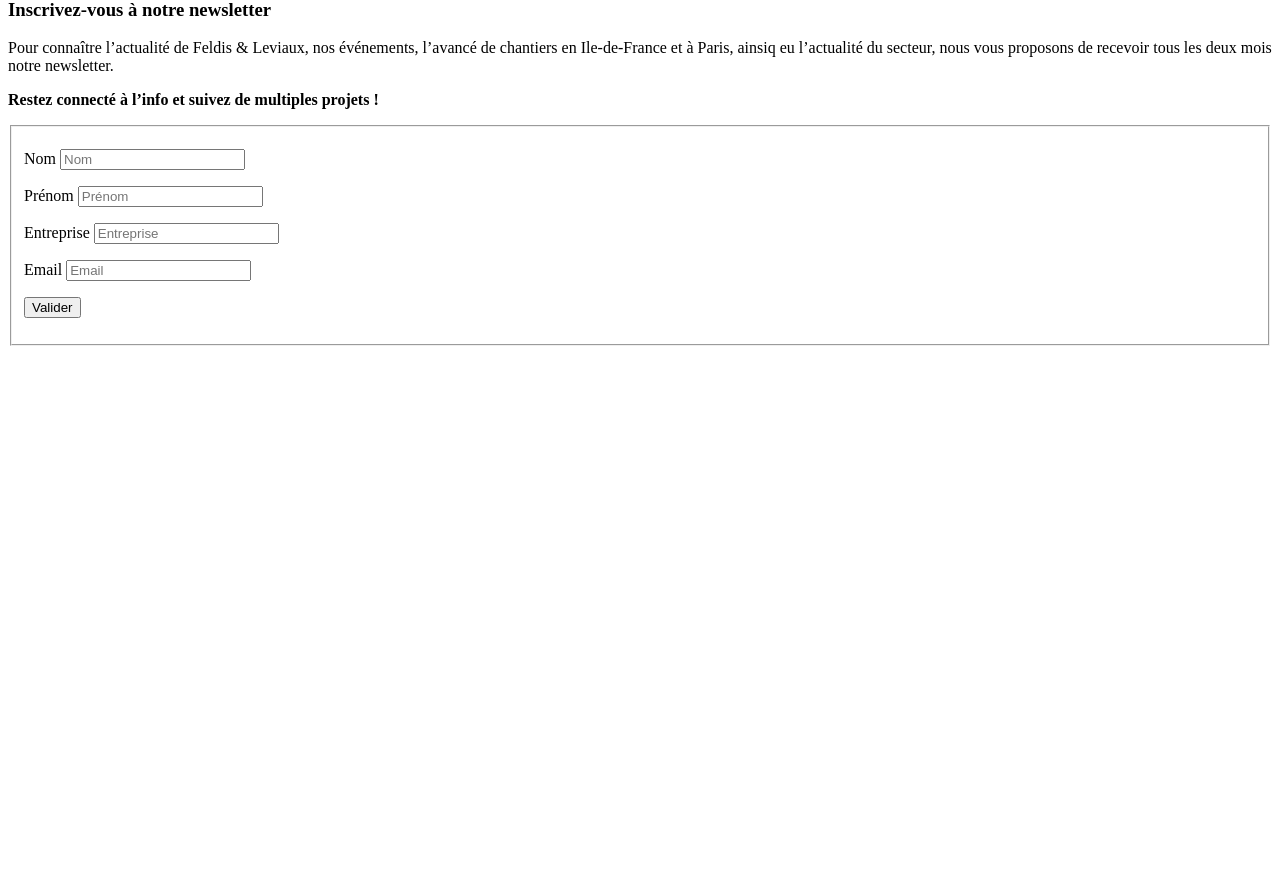
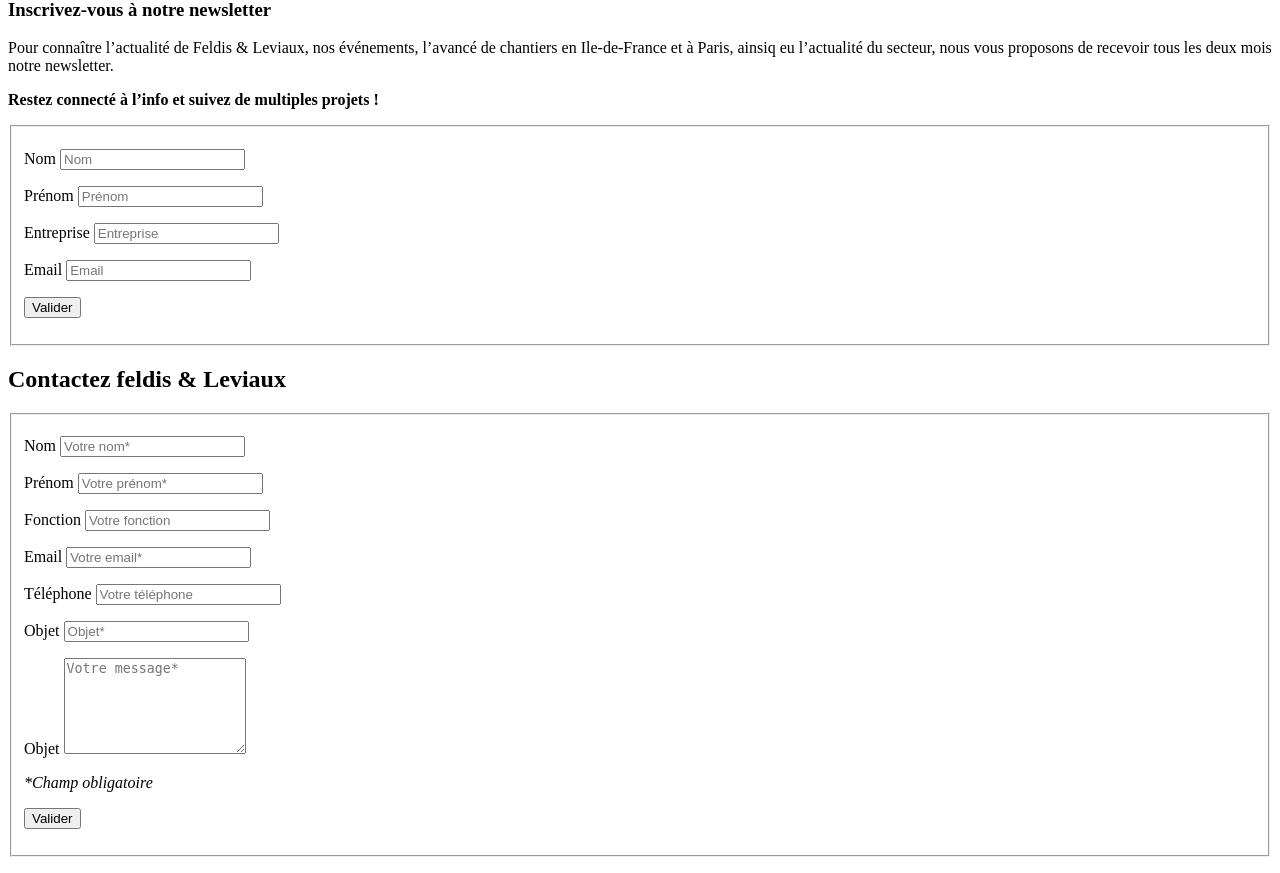
Before and after one commit to olivialy/feldis, a PHP site: page /templates/_pages/_accueil.php in a window 1280 px wide. Shown: the part 2333-3206 px from the top of the page. Before the commit the page ends 2679 px from the top, so only its background shows below. Run offline with PHP 8.4, Linux system fonts and the light colour scheme.

Commit message:
Add markup and styles for 'contact' section

```diff
--- a/assets/styl/_settings.styl
+++ b/assets/styl/_settings.styl
@@ -20,6 +20,5 @@ $colour = {
     default: #32373a,
     pink: #bd0650,
     yellow: #fcc300,
-    purple: #938c8f,
-    lightgrey: #f1eff0
+    purple: #938c8f
 }
--- a/templates/_pages/_accueil.php
+++ b/templates/_pages/_accueil.php
@@ -147,7 +147,7 @@
 
 
 <!-- newsletter -->
-<form action="/" class="tFormNewsletter bg-lightgrey pt3 pb1">
+<form action="/" class="tFormNewsletter pt3 pb1">
     <div class="clearfix wrap">
         <div class="tHP-newsletter float-left md-6 mb1">
             <h3>Inscrivez-vous à notre newsletter</h3>
@@ -175,3 +175,42 @@
         </fieldset>
     </div>
 </form>
+
+<!-- contact form -->
+<form action="/" class="tContact">
+    <div class="wrap pt3">
+        <h2 class="align-center">Contactez feldis & Leviaux</h2>
+        <fieldset class="md-6 md-offset-3">
+            <p>
+                <label class="sr-only" for="ct-name">Nom</label>
+                <input id="ct-name" type="text" placeholder="Votre nom*" required />
+            </p>
+            <p>
+                <label class="sr-only" for="ct-firstname">Prénom</label>
+                <input id="ct-firstname" type="text" placeholder="Votre prénom*" required />
+            </p>
+            <p>
+                <label class="sr-only" for="ct-fonction">Fonction</label>
+                <input id="ct-fonction" type="text" placeholder="Votre fonction" />
+            </p>
+            <p>
+                <label class="sr-only" for="ct-email">Email</label>
+                <input id="ct-email" type="email" placeholder="Votre email*" required />
+            </p>
+            <p>
+                <label class="sr-only" for="ct-tel">Téléphone</label>
+                <input id="ct-tel" type="text" placeholder="Votre téléphone" />
+            </p>
+            <p>
+                <label class="sr-only" for="ct-obj">Objet</label>
+                <input id="ct-obj" type="text" placeholder="Objet*" required />
+            </p>
+            <p class="pb0">
+                <label class="sr-only" for="ct-msg">Objet</label>
+                <textarea id="ct-msg" rows="6" placeholder="Votre message*" required></textarea>
+            </p>
+            <p class="color-pink"><em>*Champ obligatoire</em></p>
+            <p class="align-center mt1 mb1"><input type="submit" class="cta cta-pink" value="Valider"></p>
+        </fieldset>
+    </div>
+</form>
```
Also changed, not shown: assets/styl/_base/_form.styl (added, +39 -0 lines), assets/styl/_themes/_tContact.styl (added, +16 -0 lines), assets/styl/_themes/_tFormNewsletter.styl (+4 -11 lines), web/img/bg-contact.jpg (added).
